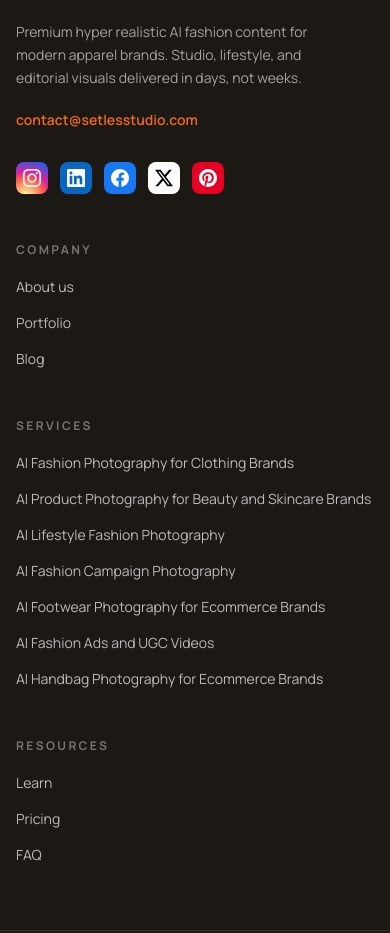
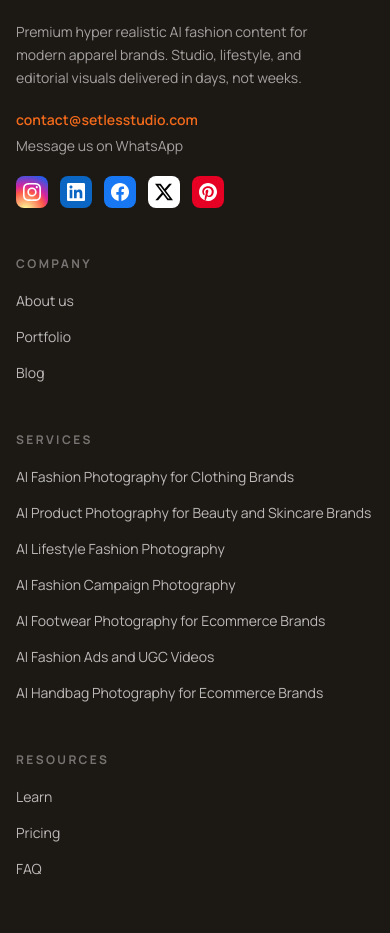
Before and after one commit to setlesstudio/setles-studio, a Next.js app: page /portfolio in a window 390 px wide. Shown: the part 5900-6833 px from the top of the page. Built offline with nearby package versions, Linux system fonts and the light colour scheme.

Commit message:
Keep WhatsApp contact link without displaying phone or address

```diff
--- a/components/Footer.tsx
+++ b/components/Footer.tsx
@@ -86,9 +86,8 @@ export default function Footer() {
               rel="noopener noreferrer"
               className="text-sm text-white/60 hover:text-white"
             >
-              {site.phone}
+              Message us on WhatsApp
             </a>
-            <p className="text-sm text-white/40">{site.address}</p>
           </div>
           <div className="mt-5 flex gap-3">
             {Object.entries(site.social)
```
